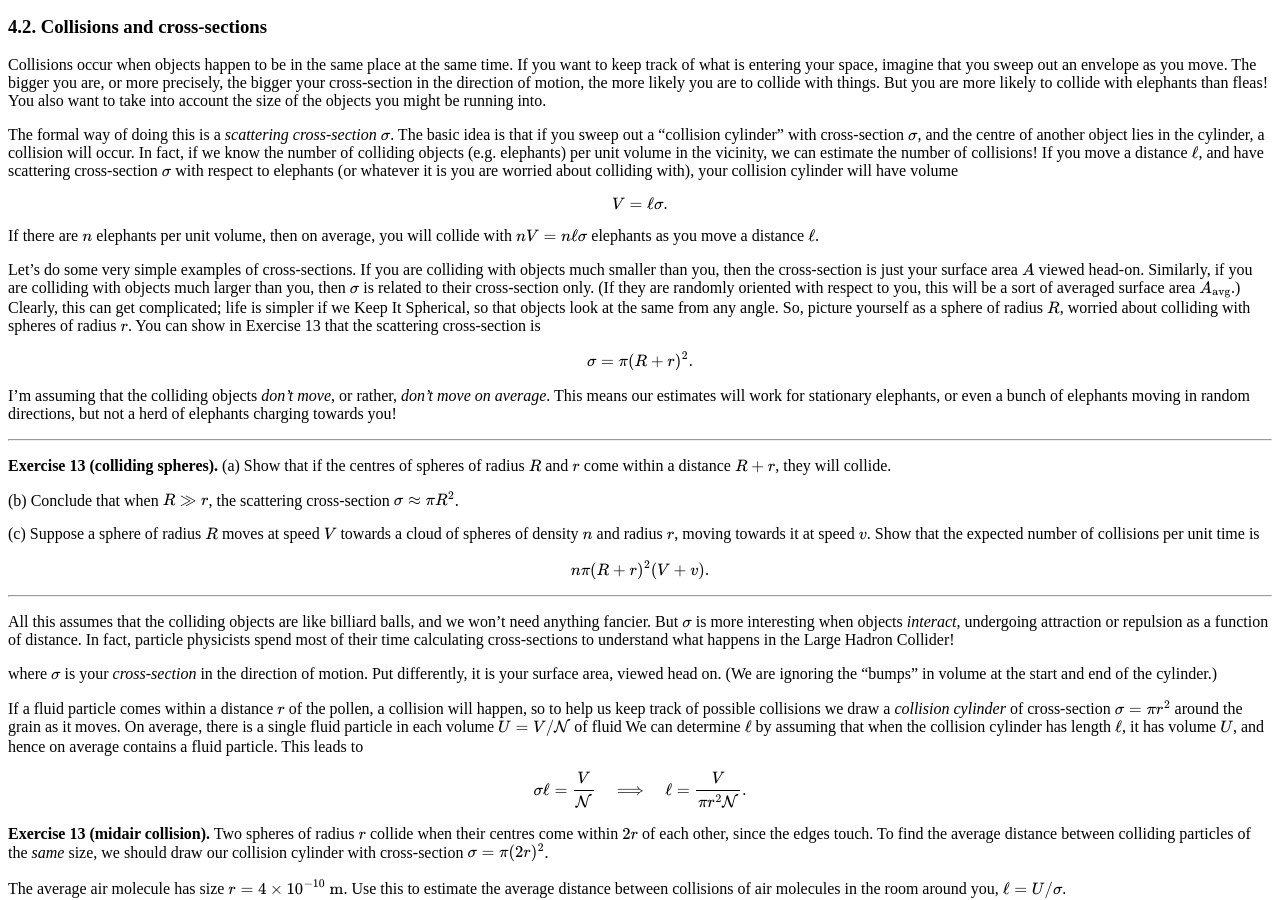
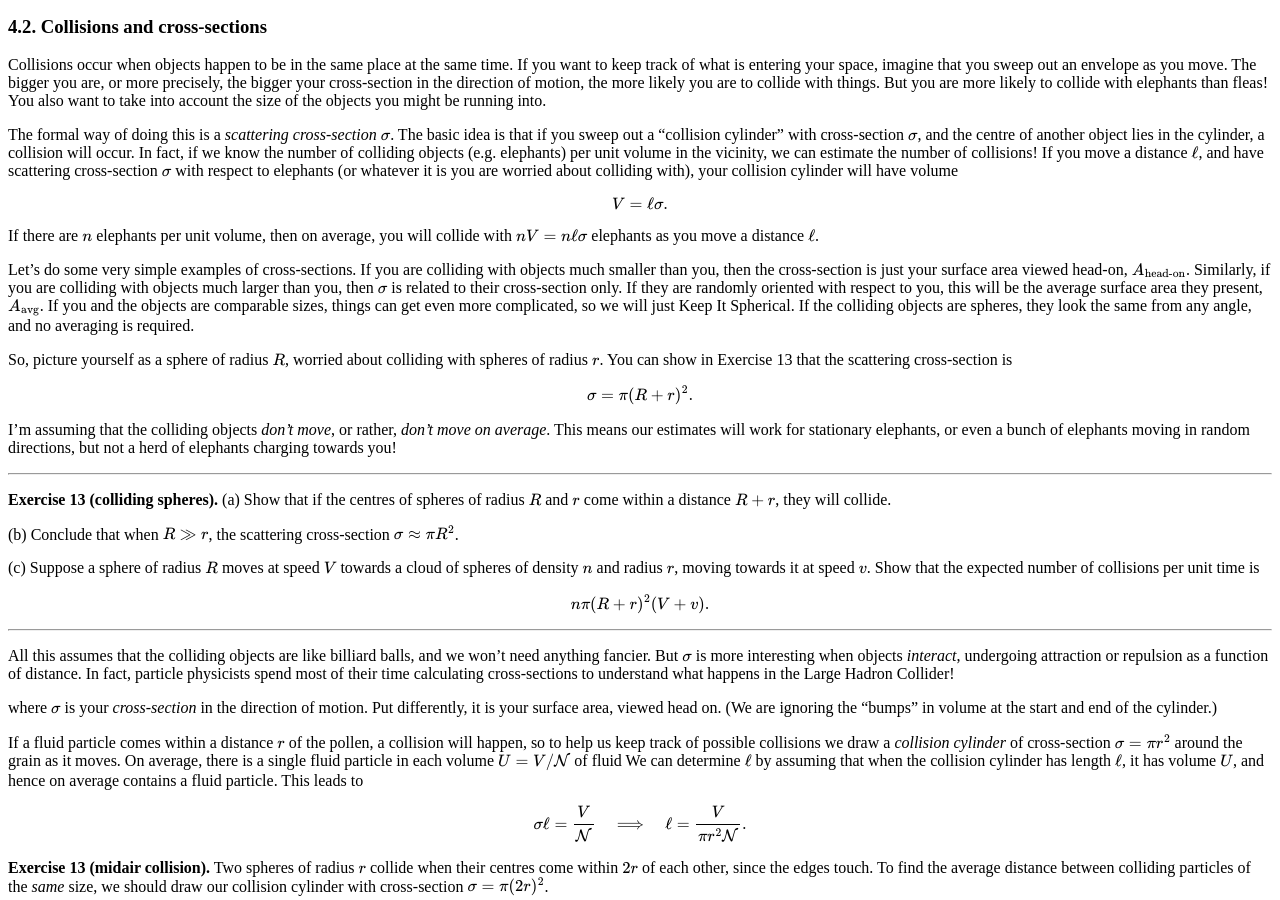
Before and after one commit to hapax/hapax.github.io, a Jekyll site: the page built from assets/simple-physics.md, in a window 1280 px wide and 900 px high, scrolled down 10479 px. Built offline with Jekyll 4.4.1, drawn with Linux system fonts in a browser that asks for light colours; our own code applies the rules of GitHub Pages for plain Markdown files; formulas are drawn with MathJax 3; a script that is not in the unit is left out.

Commit message:
Update simple-physics.md

```diff
--- a/assets/simple-physics.md
+++ b/assets/simple-physics.md
@@ -1147,13 +1147,16 @@ $\ell$.
 
 Let's do some very simple examples of cross-sections.
 If you are colliding with objects much smaller than you, then the
-cross-section is just your surface area $A$ viewed head-on.
+cross-section is just your surface area viewed head-on, $A_\text{head-on}$.
 Similarly, if you are colliding with objects much larger than you,
 then $\sigma$ is related to their cross-section only.
-(If they are randomly oriented with respect to you, this will be a
-sort of averaged surface area $A_\text{avg}$.)
-Clearly, this can get complicated; life is simpler if we Keep It
-Spherical, so that objects look at the same from any angle.
+If they are randomly oriented with respect to you, this will be the
+average surface area they present, $A_\text{avg}$.
+If you and the objects are comparable sizes, things can get even more
+complicated, so we will just Keep It Spherical.
+If the colliding objects are spheres, they look the same from any
+angle, and no averaging is required.
+
 So, picture yourself as a sphere of radius $R$, worried about colliding with spheres of radius $r$.
 You can show in Exercise 13 that the scattering cross-section is
 
```
